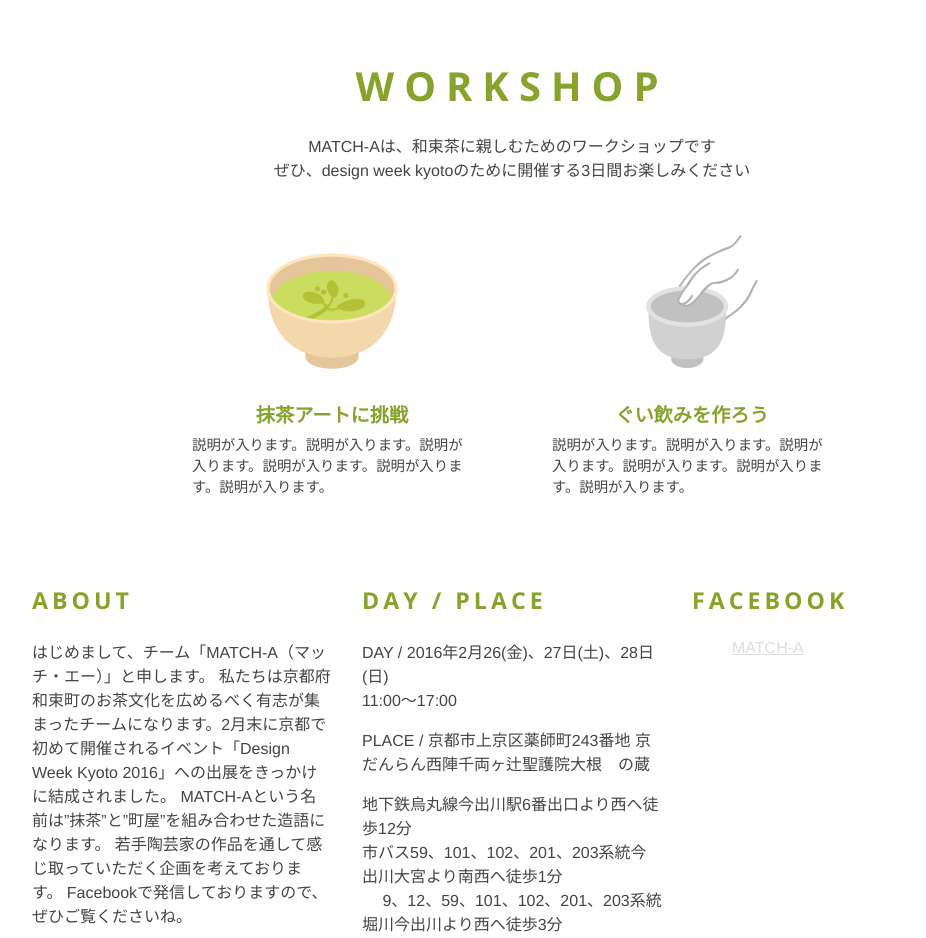
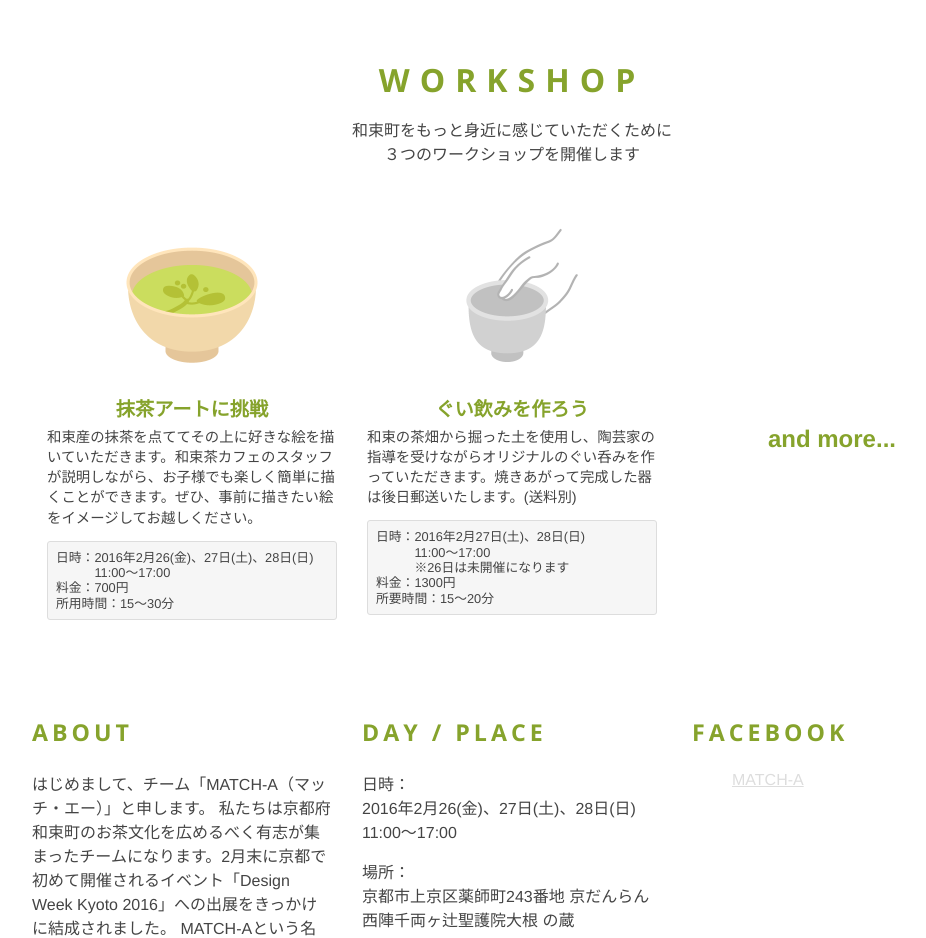
Before and after one commit to yulily100/match-a, a website: page index.html in a window 1280 px wide. Shown: the part 662-1600 px from the top of the page, without its empty margins (128-1054 px from the left). Drawn offline with nearby package versions, Linux system fonts and the light colour scheme; files that its build step writes are made by us from their sources.

Commit message:
ひとまず仕上げる！

```diff
--- a/index.html
+++ b/index.html
@@ -50,20 +50,41 @@
   <div class="l-container">
     <div class="intro">
       <h2 class="intro-title">WORKSHOP</h2>
-      <p>MATCH-Aは、和束茶に親しむためのワークショップです<br>
-        ぜひ、design week kyotoのために開催する3日間お楽しみください</p>
-      <div class="workshop-detail">
-        <div class="workshop-contents">
+      <p>和束町をもっと身近に感じていただくために<br>
+        ３つのワークショップを開催します</p>
+      <div class="l-row workshop-detail">
+        <div class="l-span4 workshop-contents">
           <img src="http://yulily100.github.io/match-a/images/workshop-art.png" alt="抹茶アートに挑戦">
           <h4 class="workshop-title">抹茶アートに挑戦</h4>
-          <p class="workshop-description">説明が入ります。説明が入ります。説明が入ります。説明が入ります。説明が入ります。説明が入ります。</p>
+          <p class="workshop-description">
+            和束産の抹茶を点ててその上に好きな絵を描いていただきます。和束茶カフェのスタッフが説明しながら、お子様でも楽しく簡単に描くことができます。ぜひ、事前に描きたい絵をイメージしてお越しください。
+          </p>
+          <p class="workshop-contents-detail">
+            日時：2016年2月26(金)、27日(土)、28日(日)<br>
+            　　　11:00〜17:00<br>
+            料金：700円<br>
+            所用時間：15〜30分
+        </p>
         </div>
-        <div class="workshop-contents">
+        <div class="l-span4 workshop-contents">
           <img src="http://yulily100.github.io/match-a/images/workshop-guinomi.png" alt="ぐい飲みを作ろう">
           <h4 class="workshop-title">ぐい飲みを作ろう</h4>
-          <p class="workshop-description">説明が入ります。説明が入ります。説明が入ります。説明が入ります。説明が入ります。説明が入ります。</p>
+          <p class="workshop-description">
+            和束の茶畑から掘った土を使用し、陶芸家の指導を受けながらオリジナルのぐい呑みを作っていただきます。焼きあがって完成した器は後日郵送いたします。(送料別)
+          </p>
+          <p class="workshop-contents-detail">
+            日時：2016年2月27日(土)、28日(日)<br>
+            　　　11:00〜17:00<br>
+            　　　※26日は未開催になります<br>
+            料金：1300円<br>
+            所要時間：15～20分
         </div>
+        <div class="l-span4 workshop-contents">
+          <p class="andmore">and more...</p>
+        </div>
+
       </div>
+
     </div>
     <div class="l-row">
       <div class="l-span4">
@@ -72,17 +93,22 @@
 私たちは京都府和束町のお茶文化を広めるべく有志が集まったチームになります。2月末に京都で初めて開催されるイベント「Design Week Kyoto 2016」への出展をきっかけに結成されました。
 MATCH-Aという名前は”抹茶”と”町屋”を組み合わせた造語になります。
 若手陶芸家の作品を通して感じ取っていただく企画を考えております。
-Facebookで発信しておりますので、ぜひご覧くださいね。</p>
+Facebookで発信しておりますので、ぜひご覧ください。</p>
       </div>
       <div class="l-span4">
         <h3 class="sub-title">DAY / PLACE</h3>
-        <p>DAY / 2016年2月26(金)、27日(土)、28日(日)<br>
+        <p>
+          日時：<br>
+          2016年2月26(金)、27日(土)、28日(日)<br>
           11:00〜17:00</p>
-        <p>PLACE / 京都市上京区薬師町243番地
-          京だんらん西陣千両ヶ辻聖護院大根　の蔵</p>
-        <p>地下鉄烏丸線今出川駅6番出口より西へ徒歩12分<br>
+        <p>
+          場所：<br>
+          京都市上京区薬師町243番地
+          京だんらん西陣千両ヶ辻聖護院大根 の蔵</p>
+        <p class="workshop-contents-detail">
+          地下鉄烏丸線今出川駅6番出口より西へ徒歩12分<br>
           市バス59、101、102、201、203系統今出川大宮より南西へ徒歩1分<br>
-      　  9、12、59、101、102、201、203系統堀川今出川より西へ徒歩3分</p>
+          9、12、59、101、102、201、203系統堀川今出川より西へ徒歩3分</p>
         <iframe src="https://www.google.com/maps/embed?pb=!1m18!1m12!1m3!1d6534.15262182875!2d135.7475263655079!3d35.02982078789979!2m3!1f0!2f0!3f0!3m2!1i1024!2i768!4f13.1!3m3!1m2!1s0x600107de2810ac65%3A0xeb537e80ca12303c!2z44CSNjAyLTg0NDIg5Lqs6YO95bqc5Lqs6YO95biC5LiK5Lqs5Yy66Jas5bir55S6IOS6rOOBoOOCk-OCieOCk-ilv-mZo-WNg-S4oeOCsei-uw!5e0!3m2!1sja!2sjp!4v1454804892217" width="300" height="250" frameborder="0" style="border:0" allowfullscreen></iframe>
       </div>
       <div class="l-span4">
--- a/sass/lib/_core.scss
+++ b/sass/lib/_core.scss
@@ -36,19 +36,14 @@ h2, h3 {
   margin: 60px 0;
 }
 .intro-title {
-  margin: 20px 0;
-  font-size: 250%;
+  margin: 20px 0 10px;
+  font-size: 200%;
   letter-spacing: 10px;
 }
 .workshop-detail {
-  @include clearfix();
-  margin: 50px auto 0;
-  width: 720px;
+  margin: 60px 0 0 0;
 }
 .workshop-contents {
-  width: 280px;
-  float: left;
-  margin: 0 40px;
   img {
     width: 160px;
     height: 160px;
@@ -60,9 +55,25 @@ h2, h3 {
   color: $primary;
 }
 .workshop-description {
-  margin: 5px 0;
+  margin: 5px 0 10px;
   font-size: 90%;
   text-align: left;
+  line-height: 1.4;
+}
+.workshop-contents-detail {
+  font-size: 80%;
+  text-align: left;
+  line-height: 1.2;
+  border: 1px solid #ddd;
+  background: #f6f6f6;
+  padding: 8px;
+  border-radius: 3px;
+}
+.andmore {
+  color: $primary;
+  font-weight: bold;
+  font-size: 150%;
+  margin: 200px 0 0 0;
 }
 .sub-title {
   font-size: 145%;
```
Also changed, not shown: css/style.css.
